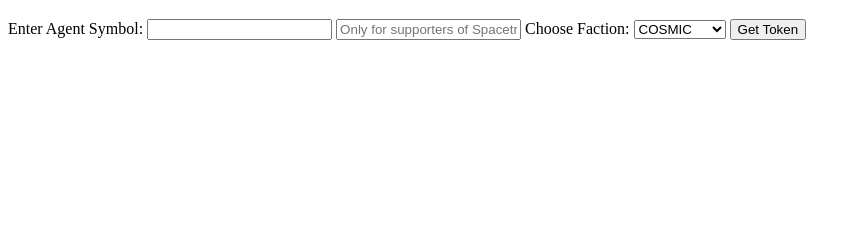
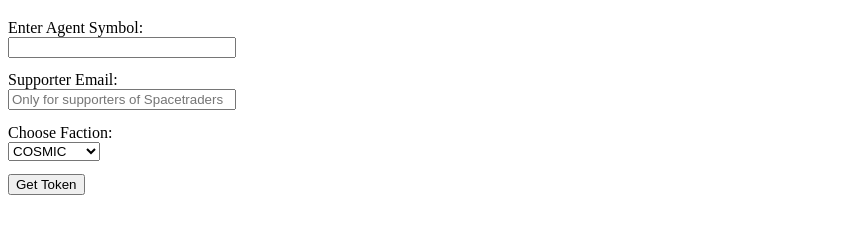
Before and after one commit to jonchurch/space-dust, a plain HTML site: page tokenHolder/index.html in a window 1280 px wide. Shown: the part 61-294 px from the top of the page, without its empty margins (0-861 px from the left). Drawn offline with Linux system fonts and the light colour scheme.

Commit message:
put each input on its own line

```diff
--- a/tokenHolder/index.html
+++ b/tokenHolder/index.html
@@ -4,6 +4,16 @@
 <head>
   <title>Agent Symbol Token Generator</title>
   <style>
+    form {
+      display: block
+    }
+    input {
+      width: 220px
+    }
+    input, select, button {
+      display: block;
+      margin-bottom: 1em;
+    }
     #token-list {
       margin-top: 2em;
     }
@@ -18,9 +28,10 @@
 
 <body>
   <h1>Agent Symbol Token Generator</h1>
-
+  <form>
     <label for="symbol-input">Enter Agent Symbol:</label>
     <input type="text" id="symbol-input">
+    <label for="email-input">Supporter Email:</input>
     <input placeholder="Only for supporters of Spacetraders" type="text" id="email-input">
 
     <label for="faction-input">Choose Faction:</label>
@@ -29,6 +40,7 @@
     </select>
 
     <button onclick="getAgentToken()">Get Token</button>
+  </form>
 
   <div id="token-list">
     <!-- Tokens will be displayed here -->
```
Lines whose indentation alone changed are shown as unchanged.
